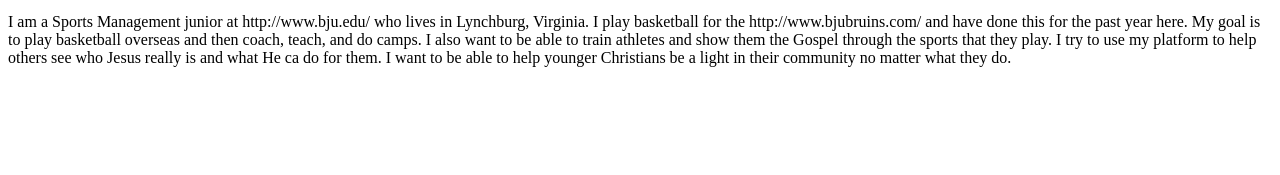
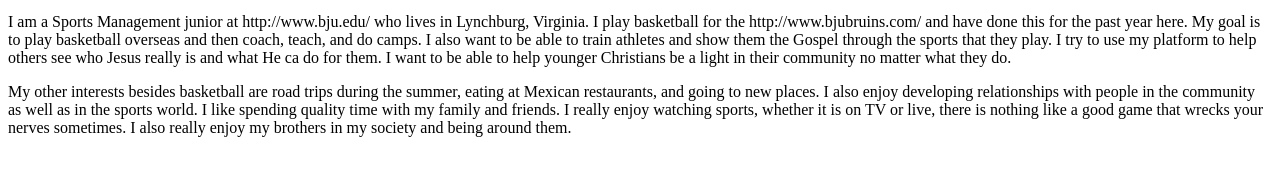
Before and after one commit to jbarn582/jbarn582.github.io, a plain HTML site: page index.html in a window 1280 px wide. Shown: the part 85-260 px from the top of the page. Drawn offline with Linux system fonts and the light colour scheme.

Commit message:
Update index.html

```diff
--- a/index.html
+++ b/index.html
@@ -3,5 +3,5 @@
 <h1>Jayson Barnhart</h1>
 	<img src="showpicture.dib">
 	<p>I am a Sports Management junior at http://www.bju.edu/ who lives in Lynchburg, Virginia. I play basketball for the http://www.bjubruins.com/ and have done this for the past year here. My goal is to play basketball overseas and then coach, teach, and do camps. I also want to be able to train athletes and show them the Gospel through the sports that they play. I try to use my platform to help others see who Jesus really is and what He ca do for them. I want to be able to help younger Christians be a light in their community no matter what they do.</p>
-<p>
+<p>My other interests besides basketball are road trips during the summer, eating at Mexican restaurants, and going to new places. I also enjoy developing relationships with people in the community as well as in the sports world. I like spending quality time with my family and friends. I really enjoy watching sports, whether it is on TV or live, there is nothing like a good game that wrecks your nerves sometimes. I also really enjoy my brothers in my society and being around them.</p>
 </body>
```
